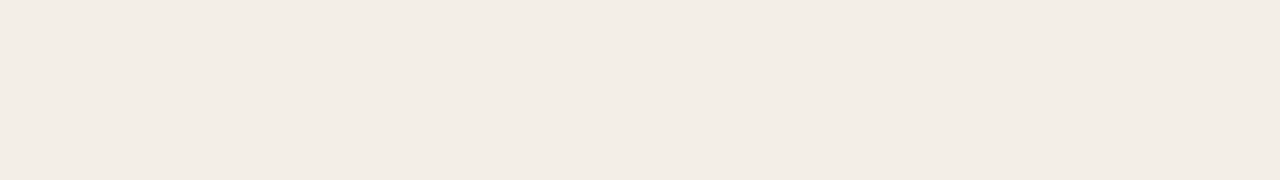
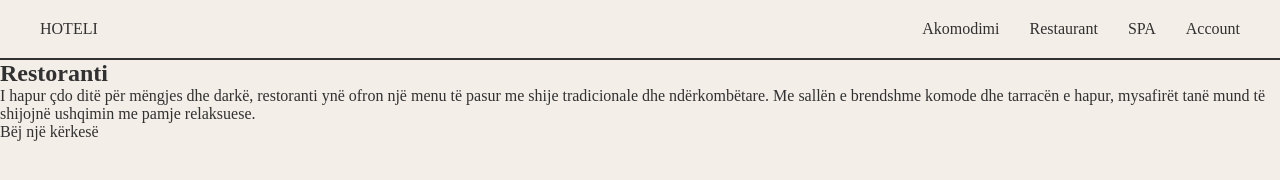
Before and after one commit to TTDSpRaYz/Projekti-DZW, a plain HTML site: page restaurant.html in a window 1280 px wide. Drawn offline with Linux system fonts and the light colour scheme.

Commit message:
Navbar dhe seksioni hyres i restorantit

```diff
--- a/restaurant.html
+++ b/restaurant.html
@@ -8,6 +8,34 @@
     <title>Restaurant</title>
 </head>
 <body>
+     <header class="site-header">
+        <a href="index.html" class="logo">HOTELI</a>
+        <nav class="menu">
+            <ul>
+                <li><a href="akomodimi.html">Akomodimi</a></li>
+                <li><a href="restaurant.html">Restaurant</a></li>
+                <li><a href="spa.html">SPA</a></li>
+                <li class="account-dropdown"><a href="#">Account</a>
+                    <ul class="dropdown-menu">
+                        <li><a href="login.html">Login</a></li>
+                        <li><a href="register.html">Register</a></li>
+                    </ul>
+                </li>
+            </ul>
+        </nav>
+    </header>
+    <main>
+        <section class="restaurant-intro">
+            <h2>Restoranti</h2>
+            <p>
+                I hapur çdo ditë për mëngjes dhe darkë, restoranti ynë ofron një menu të pasur me shije tradicionale
+                dhe ndërkombëtare. Me sallën e brendshme komode dhe tarracën e hapur, mysafirët tanë mund të shijojnë
+                ushqimin me pamje relaksuese.
+            </p>
+            <p>
+                <a href="register.html">Bëj një kërkesë</a>
+            </p>
+        </section>
 
 </body>
 </html>
```
